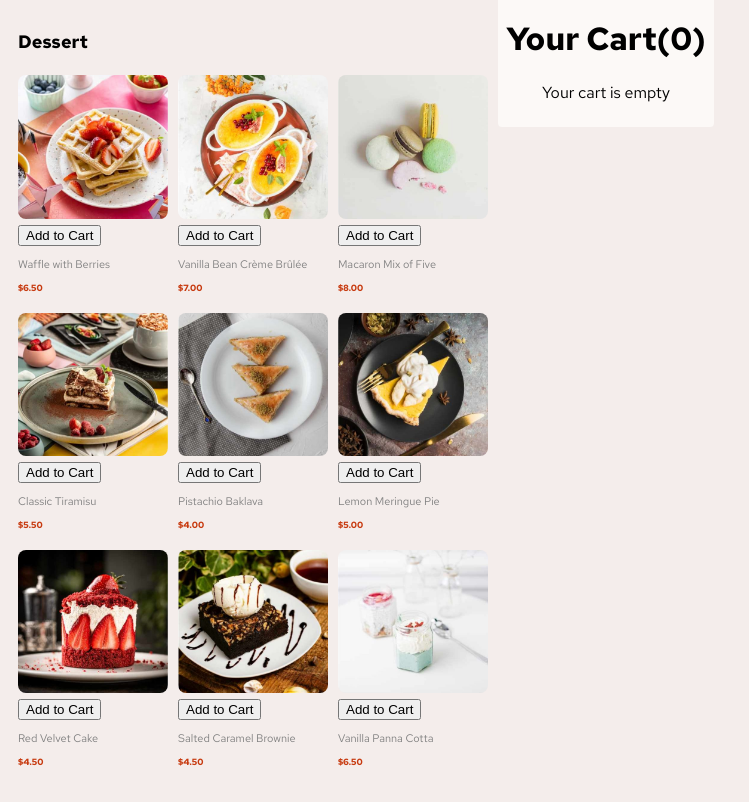
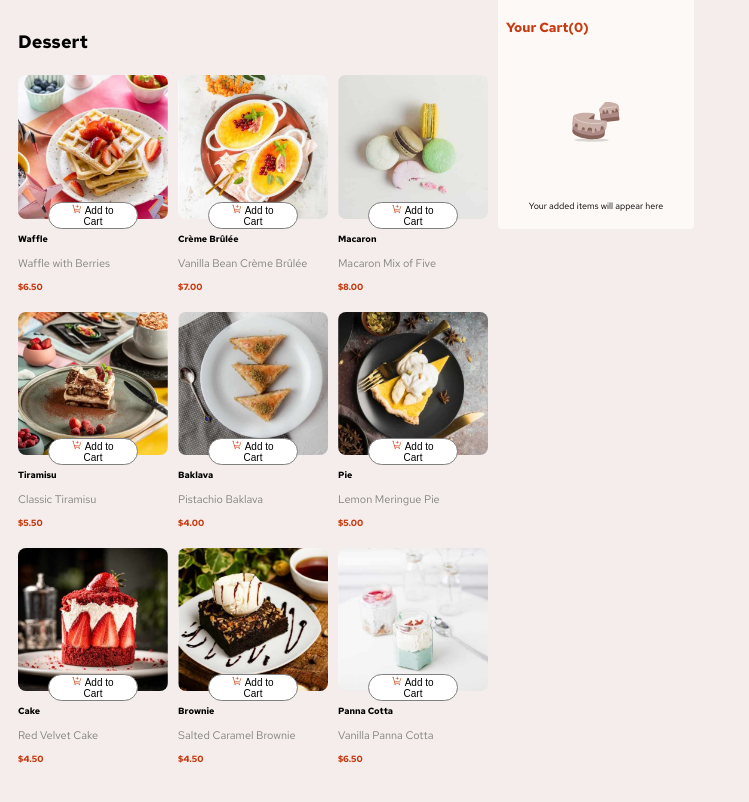
Before and after one commit to emperor1239182/desserts, a React (Vite) app: page / in a window 1280 px wide. Shown: the whole page, without its empty margins (0-749 px from the left). Built offline with nearby package versions, Linux system fonts and the light colour scheme.

Commit message:
refactor App and Cart components for improved layout and styling; enhance AddToCart functionality with dynamic button styles and SVG icons

```diff
--- a/src/Add To Cart.jsx
+++ b/src/Add To Cart.jsx
@@ -5,18 +5,39 @@ export const AddToCart = ({ id }) => {
   const { handleDecrement, handleIncrement, addToCart, itemCounts } = useCart();
   const itemCount = itemCounts[id] || 0;
 
+  const buttons = {
+    'add': {
+      fontSize: '10px',
+      border: 'none',
+      backgroundColor: 'transparent',
+      color : itemCount > 0 ?  'white' : 'black'
+    }
+
+  }
+
+
+
   return (
-    <div className="add-to-cart">
+    <div className="addToCart" style={{backgroundColor: itemCount > 0 ? 'hsl(14, 86%, 42%)' : 'white'}}>
       {itemCount > 0 && (
-        <button onClick={() => handleDecrement(id)}>-</button>
+        <button style={buttons.add} onClick={() => handleDecrement(id)}>-</button>
       )}
       {itemCount === 0 ? (
-        <button onClick={() => addToCart(id, desserts[id].image.desktop, desserts[id].price, desserts[id].name)}>Add to Cart</button>
+        <button style={buttons.add} onClick={() => addToCart(id, desserts[id].image.desktop, desserts[id].price, desserts[id].name)}>
+         <svg xmlns="http://www.w3.org/2000/svg" width="10" height="10" fill="none" viewBox="0 0 21 20">
+<g fill="#C73B0F" clipPath="url(#a)">
+<path d="M6.583 18.75a1.25 1.25 0 1 0 0-2.5 1.25 1.25 0 0 0 0 2.5ZM15.334 18.75a1.25 1.25 0 1 0 0-2.5 1.25 1.25 0 0 0 0 2.5ZM3.446 1.752a.625.625 0 0 0-.613-.502h-2.5V2.5h1.988l2.4 11.998a.625.625 0 0 0 .612.502h11.25v-1.25H5.847l-.5-2.5h11.238a.625.625 0 0 0 .61-.49l1.417-6.385h-1.28L16.083 10H5.096l-1.65-8.248Z"/>
+<path d="M11.584 3.75v-2.5h-1.25v2.5h-2.5V5h2.5v2.5h1.25V5h2.5V3.75h-2.5Z"/></g><defs><clipPath id="a">
+<path fill="#fff" d="M.333 0h20v20h-20z"/>
+</clipPath>
+</defs>
+</svg> Add to Cart
+          </button>
       ) : (
-        <span>{itemCount}</span>
+        <span style={buttons.add}>{itemCount}</span>
       )}
       {itemCount > 0 && (
-        <button onClick={() => handleIncrement(id)}>+</button>
+        <button style={buttons.add} onClick={() => handleIncrement(id)}>+</button>
       )}
     </div>
   );
--- a/src/App.jsx
+++ b/src/App.jsx
@@ -14,10 +14,11 @@ const App = ()=>{
         desserts?.map((products)=>{
           return (
             <div key={products.id} className='dessert'>
-              <span className='imageContainer'>
+              <div className='imageContainer'>
               <img src={products.image.desktop} alt={products.name}/>
-              <AddToCart className="add" id={products.id} />
-              </span>
+              <AddToCart id={products.id} />
+              </div>
+              <p>{products.category}</p>
               <p> {products.name} </p>
               <p>${products.price.toFixed(2)} </p>
 
--- a/src/App.scss
+++ b/src/App.scss
@@ -26,11 +26,11 @@ $priceColor: hsl(14, 86%, 42%);
     .cart{
         position: relative;
         background-color: hsl(20, 50%, 98%);
-        width: 200px;
-        height: auto;
+        width: 180px;
+        overflow: auto;
         border-radius: 4px;
         text-align: center;
-        grid-row: 1 / 4;
+        grid-row: 1 / 6;
         grid-column: 4;
         align-self: self-start;
         margin-top: -30px;
@@ -41,28 +41,32 @@ $priceColor: hsl(14, 86%, 42%);
         font-weight: $weight;
         color: $color;
         }
+
     }
 }
 
-.dessert p:nth-child(3){
+.dessert p:nth-child(4){
     color: $priceColor;
     font-size: $font;
     font-weight: $weight;
 
 }
-.dessert p:nth-child(2){
+.dessert p:nth-child(3){
     font-size: 11px;
     color: $color;
 }
-.dessert p:nth-child(3){
+.dessert p:nth-child(2){
     font-size: $font;
     font-weight: $weight;
 }
 
+.imageContainer{
+    position: relative;
+    width: auto;
 
-.add{
-    font-size: $font;
-    border: 1px solid $color;
+    .addToCart{
+
+        border: 1px solid grey;
         border-radius: 28px;
         text-align: center;
         padding: 0 10px;
@@ -70,18 +74,13 @@ $priceColor: hsl(14, 86%, 42%);
         bottom: -5px;
         left: 20%;
         right: 20%;
+        display: flex;
+        justify-content: space-between;
+    }
+
 }
 
 
-
-.cartName{
-    font-size: $font;
-    font-weight: $weight;
+.cartList{
+    border-bottom: 1px solid grey;
 }
-.cartList{
-    position: absolute;
-
-}
-.divider{
-    border-bottom: 1px thin grey;
-}
--- a/src/Cart.jsx
+++ b/src/Cart.jsx
@@ -3,25 +3,42 @@ import { useCart } from "./Cartcount";
 export const Cart = ()=>{
     const {cart} = useCart();
     const cartItems = Object.values(cart);
-
   const totalItems = cartItems.reduce((sum, item) => sum + item.quantity, 0);
     return (
         <div className="cart">
-            <h1>Your Cart({totalItems}) </h1>
-            {totalItems === 0 && <p>Your cart is empty</p>}
+            <h5 className="cartName" style={{color:'hsl(14, 86%, 42%) ', textAlign:'left'}}>Your Cart({totalItems}) </h5>
+            {totalItems === 0 &&
+
+            <span>
+            <svg xmlns="http://www.w3.org/2000/svg" width="50" height="128" fill="none" viewBox="0 0 128 128">
+            <path fill="#260F08" d="M8.436 110.406c0 1.061 4.636 2.079 12.887 2.829 8.252.75 19.444 1.171 31.113 1.171 11.67 0 22.861-.421 31.113-1.171 8.251-.75 12.887-1.768 12.887-2.829 0-1.061-4.636-2.078-12.887-2.828-8.252-.75-19.443-1.172-31.113-1.172-11.67 0-22.861.422-31.113 1.172-8.251.75-12.887 1.767-12.887 2.828Z" opacity=".15"/>
+            <path fill="#87635A" d="m119.983 24.22-47.147 5.76 4.32 35.36 44.773-5.467a2.377 2.377 0 0 0 2.017-1.734c.083-.304.104-.62.063-.933l-4.026-32.986Z"/>
+            <path fill="#AD8A85" d="m74.561 44.142 47.147-5.754 1.435 11.778-47.142 5.758-1.44-11.782Z"/>
+            <path fill="#CAAFA7" d="M85.636 36.78a2.4 2.4 0 0 0-2.667-2.054 2.375 2.375 0 0 0-2.053 2.667l.293 2.347a3.574 3.574 0 0 1-7.066.88l-1.307-10.667 14.48-16.88c19.253-.693 34.133 3.6 35.013 10.8l1.28 10.533a1.172 1.172 0 0 1-1.333 1.307 4.696 4.696 0 0 1-3.787-4.08 2.378 2.378 0 1 0-4.72.587l.294 2.346a2.389 2.389 0 0 1-.484 1.755 2.387 2.387 0 0 1-1.583.899 2.383 2.383 0 0 1-1.755-.484 2.378 2.378 0 0 1-.898-1.583 2.371 2.371 0 0 0-1.716-2.008 2.374 2.374 0 0 0-2.511.817 2.374 2.374 0 0 0-.493 1.751l.293 2.373a4.753 4.753 0 0 1-7.652 4.317 4.755 4.755 0 0 1-1.788-3.17l-.427-3.547a2.346 2.346 0 0 0-2.666-2.053 2.4 2.4 0 0 0-2.08 2.667l.16 1.173a2.378 2.378 0 1 1-4.72.587l-.107-1.28Z"/>
+            <path stroke="#fff" strokeLinecap="round" strokeLinejoin="round" strokeWidth=".974" d="m81.076 28.966 34.187-4.16"/>
+            <path fill="#87635A" d="M7.45 51.793c-.96 8.48 16.746 17.44 39.466 19.947 22.72 2.506 42.08-2.16 43.04-10.667l-3.947 35.493c-.96 8.48-20.24 13.334-43.04 10.667S2.463 95.74 3.423 87.18l4.026-35.387Z"/>
+            <path fill="#AD8A85" d="M5.823 65.953c-.96 8.453 16.746 17.44 39.573 20.027 22.827 2.586 42.053-2.187 43.013-10.667L87.076 87.1c-.96 8.48-20.24 13.333-43.04 10.666C21.236 95.1 3.53 86.22 4.49 77.74l1.334-11.787Z"/>
+            <path fill="#CAAFA7" d="M60.836 42.78a119.963 119.963 0 0 0-10.347-1.627c-24-2.667-44.453 1.893-45.333 10.373l-2.133 18.88a3.556 3.556 0 1 0 7.066.8 3.574 3.574 0 1 1 7.094.8l-.8 7.094a5.93 5.93 0 1 0 11.786 1.333 3.556 3.556 0 0 1 7.067.8l-.267 2.347a3.573 3.573 0 0 0 7.094.826l.133-1.2a5.932 5.932 0 1 1 11.787 1.36l-.4 3.52a3.573 3.573 0 0 0 7.093.827l.933-8.267a1.174 1.174 0 0 1 1.307-.906 1.146 1.146 0 0 1 1.04 1.306 5.947 5.947 0 0 0 11.813 1.334l.534-4.72a3.556 3.556 0 0 1 7.066.8 3.573 3.573 0 0 0 7.094.826l1.786-15.546a2.373 2.373 0 0 0-2.08-2.667L44.143 55.74l16.693-12.96Z"/>
+            <path fill="#87635A" d="m59.156 57.66 1.68-14.88-16.827 13.173 15.147 1.707Z"/>
+            <path stroke="#fff" strokeLinecap="round" strokeLinejoin="round" strokeWidth=".974" d="M9.796 52.06c-.667 5.866 16.24 12.586 37.733 15.04 14.774 1.68 27.867.906 34.854-1.654"/>
+            </svg>
+            <p style={{fontSize: '9px'}}>Your added items will appear here</p>
+            </span>
+
+            }
             {
                 Object.keys(cart).map((id)=>{
                     const {image, name, price, quantity} = cart[id];
                     const totalPrice =  quantity * price.toFixed(2);
                     return (
-                        <div key={id} className="cart-item">
-                            <img src={image} alt={name} />
-                            <div>
-                                <h3>{name}</h3>
-                                <p>${price.toFixed(2)}</p>
-                                <p>Quantity: {quantity}</p>
-                                <p>Total: {totalPrice} </p>
-                            </div>
+                        <div key={id} className="cartList">
+                            <img src={image} alt={name} style={{width:'40px', height:'30px'}} />
+
+                                <p style={{fontSize:'9px'}}>{name}</p>
+                                <p style={{fontSize:'9px'}}>${price.toFixed(2)}</p>
+                                <p style={{fontSize:'9px'}}>Quantity: {quantity}</p>
+                                <p style={{fontSize:'9px'}}>Total: {totalPrice} </p>
+
                         </div>
                     );
                 })
```
Also changed, not shown: src/assets/illustration-empty-cart.svg, src/assets/images/icon-add-to-cart.svg. Lines whose indentation alone changed are shown as unchanged.
